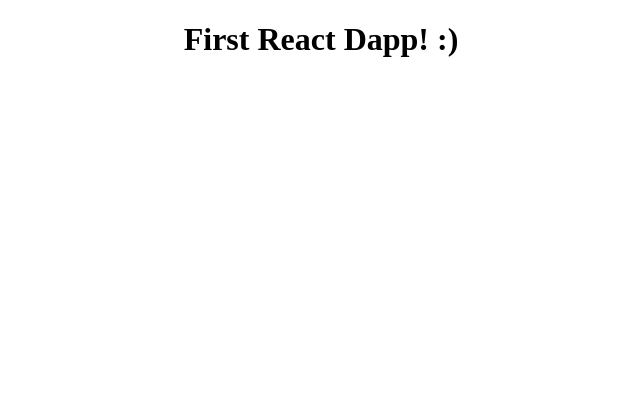
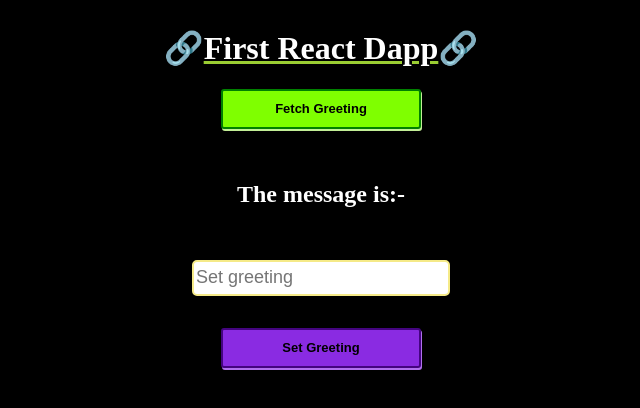
Before and after one commit to aniketpathak028/greeter-dapp, a React (Create React App) app: page / in a window 1280 px wide. Shown: the top 408 px of the page, without its empty margins (319-959 px from the left). Built offline with nearby package versions, Linux system fonts and the light colour scheme.

Commit message:
make the UI for the dapp

```diff
--- a/src/App.css
+++ b/src/App.css
@@ -1,3 +1,74 @@
+html {
+  background-color: black;
+}
+
 .App {
   text-align: center;
+  color: white;
 }
+
+.header {
+  text-decoration: underline yellowgreen;
+}
+
+h1 {
+  display: inline-block;
+}
+
+.form {
+  display: flex;
+  align-items: center;
+  flex-direction: column;
+  gap: 2rem;
+}
+
+.fetch-btn button {
+  width: 200px;
+  height: 40px;
+  font-weight: 600;
+  font-size: 13px;
+  color: black;
+  background-color: chartreuse;
+  border: 2px solid green;
+  cursor: pointer;
+  padding: 10px 30px;
+  border-radius: 3px;
+  box-shadow: 1px 2px rgb(195, 238, 151);
+}
+
+.fetch-btn button:active {
+  transform: scale(0.98);
+  box-shadow: 0px 0px rgb(195, 238, 151);
+}
+
+.set-btn button {
+   width: 200px;
+  height: 40px;
+  font-weight: 600;
+  font-size: 13px;
+  color: black;
+  background-color: blueviolet;
+  border: 2px solid rgb(68, 4, 128);
+  cursor: pointer;
+  padding: 10px 30px;
+  border-radius: 3px;
+  box-shadow: 1px 2px rgb(177, 112, 238);
+}
+
+.set-btn button:active {
+  transform: scale(0.98);
+  box-shadow: 0px 0px rgb(196, 146, 243);
+}
+
+ input{
+ width: 250px;
+ height: 30px;
+ font-size: 18px;
+ border-radius: 5px;
+ color: black;
+ border: 2px solid rgb(245, 234, 136);
+}
+
+.message {
+  text-decoration: underline red;
+}
--- a/src/App.js
+++ b/src/App.js
@@ -1,9 +1,84 @@
-import './App.css';
+import "./App.css";
+import { useState } from "react";
+import { ethers } from "ethers";
+
+// importing abi from artifacts folder
+import Greeter from "./artifacts/contracts/Greeter.sol/Greeter.json";
+
+// contract address
+const greeterAddress = "0x5fbdb2315678afecb367f032d93f642f64180aa3";
 
 function App() {
+  // store greeting in local state
+  const [greeting, setGreetingValue] = useState("");
+  const [newGreeting, setNewGreeting] = useState("");
+
+  // request access to the user's MetaMask account
+  async function requestAccount() {
+    await window.ethereum.request({ method: "eth_requestAccounts" });
+  }
+
+  // call the smart contract, read the current greeting value
+  async function fetchGreeting() {
+    if (typeof window.ethereum !== "undefined") {
+      const provider = new ethers.providers.Web3Provider(window.ethereum);
+      const contract = new ethers.Contract(
+        greeterAddress,
+        Greeter.abi,
+        provider
+      );
+      try {
+        const data = await contract.greet();
+        setGreetingValue(data)
+        console.log("data: ", data);
+      } catch (err) {
+        console.log("Error: ", err);
+      }
+    }
+  }
+
+  // call the smart contract, send an update
+  async function setGreeting() {
+    if (!greeting) return;
+    if (typeof window.ethereum !== "undefined") {
+      await requestAccount();
+      const provider = new ethers.providers.Web3Provider(window.ethereum);
+      const signer = provider.getSigner();
+      const contract = new ethers.Contract(greeterAddress, Greeter.abi, signer);
+      const transaction = await contract.setGreeting(newGreeting);
+      setNewGreeting("");
+      await transaction.wait();
+      fetchGreeting();
+    }
+  }
+
   return (
     <div className="App">
-      <h1>First React Dapp! :)</h1>
+      <h1>🔗</h1>
+      <h1 className="header">First React Dapp</h1>
+      <h1>🔗</h1>
+
+      <div className="form">
+        <div className="fetch-btn">
+          <button onClick={fetchGreeting}>Fetch Greeting</button>
+        </div>
+
+        <div>
+          <h2>The message is:- </h2>
+          <h2 className="message">{greeting}</h2>
+        </div>
+
+        <div>
+          <input
+            onChange={(e) => setNewGreeting(e.target.value)}
+            placeholder="Set greeting"
+            value={newGreeting}
+          />
+        </div>
+        <div className="set-btn">
+          <button onClick={setGreeting}>Set Greeting</button>
+        </div>
+      </div>
     </div>
   );
 }
```
